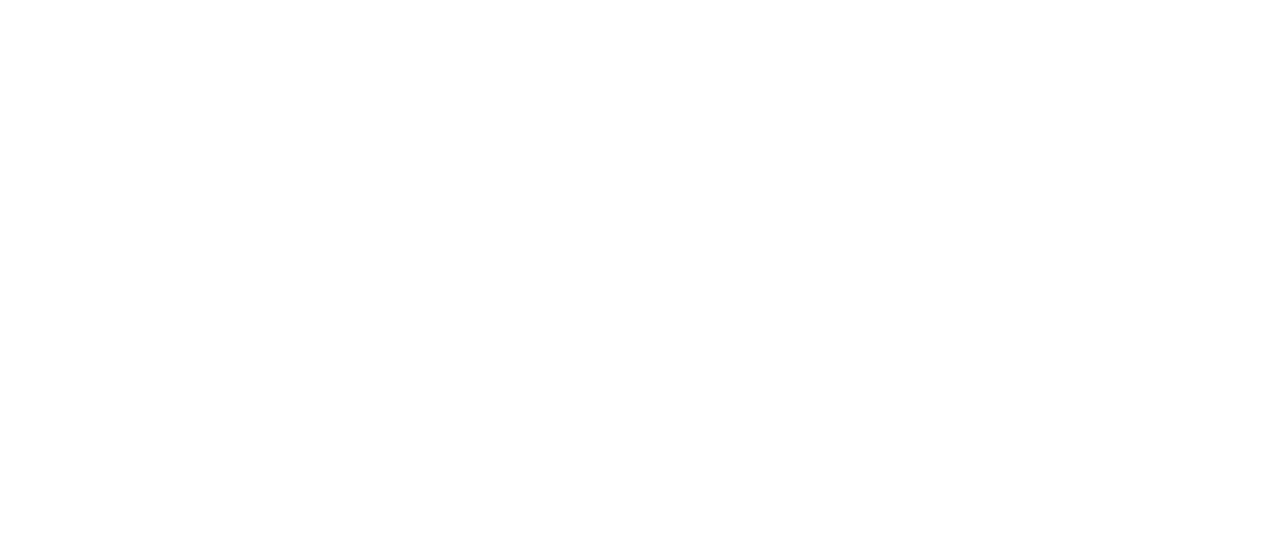
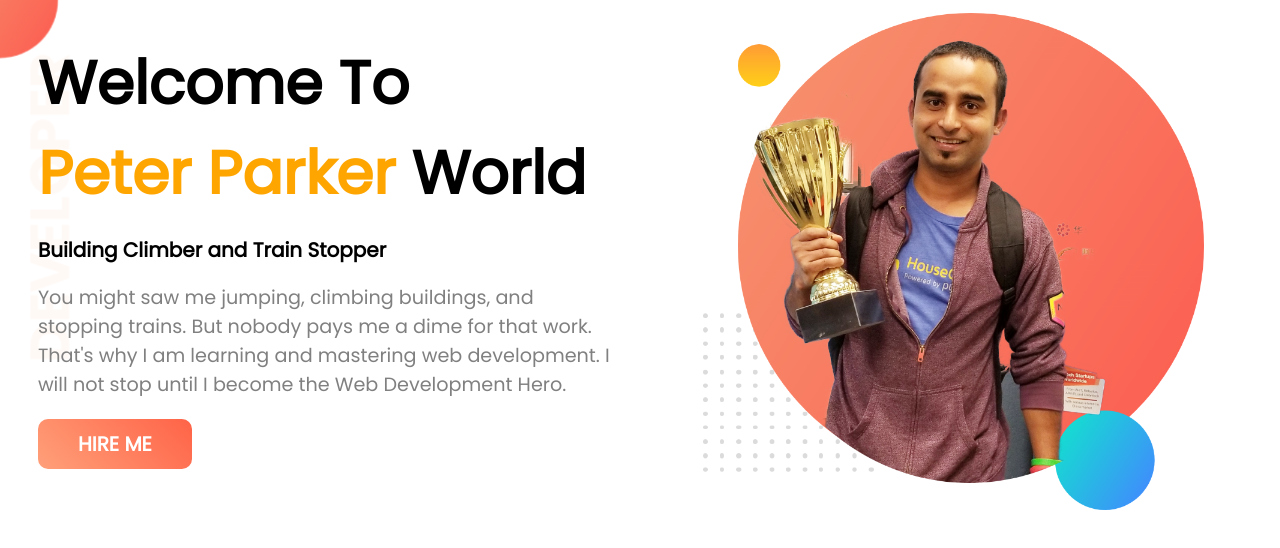
Before and after one commit to tasin000/project-portfolio, a plain HTML site: page index.html in a window 1280 px wide. Drawn offline with Linux system fonts and the light colour scheme.

Commit message:
third commit

```diff
--- a/index.html
+++ b/index.html
@@ -1,5 +1,6 @@
 <!DOCTYPE html>
 <html lang="en">
+
 <head>
     <meta charset="UTF-8">
     <meta http-equiv="X-UA-Compatible" content="IE=edge">
@@ -8,18 +9,43 @@
 
     <!-- CSS File -->
     <link rel="stylesheet" href="style.css">
+</head>
 
-    <!-- Google Fonts -->
-    <link rel="preconnect" href="https://fonts.googleapis.com">
-    <link rel="preconnect" href="https://fonts.gstatic.com" crossorigin>
-    <link href="https://fonts.googleapis.com/css2?family=Poppins&display=swap" rel="stylesheet">
-</head>
 <body>
     <header>
 
     </header>
 
     <main>
+        <div class="container">
+            <section id="about-section">
+                <div class="flex-design about">
+                    <div class="w-50 left">
+                        <h1>Welcome To <br> <span>Peter Parker</span> World</h1>
+                        <h4>Building Climber and Train Stopper</h4>
+                        <p>You might saw me jumping, climbing buildings, and stopping trains. But nobody pays me a dime
+                            for
+                            that work. That's why I am learning and mastering web development. I will not stop until I
+                            become the Web Development Hero.</p>
+                        <button>HIRE ME</button>
+                    </div>
+                    <div class="w-50 right">
+                        <img src="images/jhankar.png" alt="">
+                    </div>
+                </div>
+            </section>
+
+            <section id="dream-section">
+                <div class="flex-design">
+                    <div class="w-50">
+
+                    </div>
+                    <div class="w-50">
+
+                    </div>
+                </div>
+            </section>
+        </div>
 
     </main>
 
@@ -27,4 +53,5 @@
 
     </footer>
 </body>
+
 </html>
--- a/style.css
+++ b/style.css
@@ -1,7 +1,82 @@
+/* Google Fonts */
+@import url("https://fonts.googleapis.com/css2?family=Poppins&display=swap");
+
 /* reset codes and common codes */
-*{
-    margin: 0;
-    padding: 0;
-    box-sizing: border-box;
-    font-family: 'Poppins', sans-serif;
+* {
+  margin: 0;
+  padding: 0;
+  box-sizing: border-box;
+  font-family: "Poppins", sans-serif;
 }
+
+.flex-design {
+  display: flex;
+  flex-direction: row;
+}
+
+.w-50 {
+  width: 50%;
+}
+
+button {
+  border: none;
+  padding: 10px;
+  font-size: 20px;
+  margin: 20px 0;
+  padding: 10px 40px;
+  background: linear-gradient(45deg, lightsalmon, tomato);
+  border-radius: 10px;
+  color: #fff;
+  font-weight: bold;
+  cursor: pointer;
+}
+
+.container {
+  max-width: 1300px;
+  margin: 0 auto;
+}
+
+body {
+  background: url("images/top-banner.png") no-repeat;
+}
+
+/* about designing */
+.about {
+  margin: 1%;
+}
+
+.about .left {
+  padding: 2%;
+}
+
+.about .left h1 {
+  font-size: 60px;
+}
+
+.about .left h1 span {
+  color: orange;
+}
+
+.about .left h4 {
+  font-size: 20px;
+  line-height: 25px;
+  margin: 20px 0;
+}
+
+.about .left p {
+  font-size: 1.2em;
+  color: #808080;
+}
+
+.about .right {
+  position: static;
+}
+
+.about .right img {
+  width: auto;
+  height: 60%;
+  margin: auto;
+  display: block;
+}
+
+/* dream designing */
```
